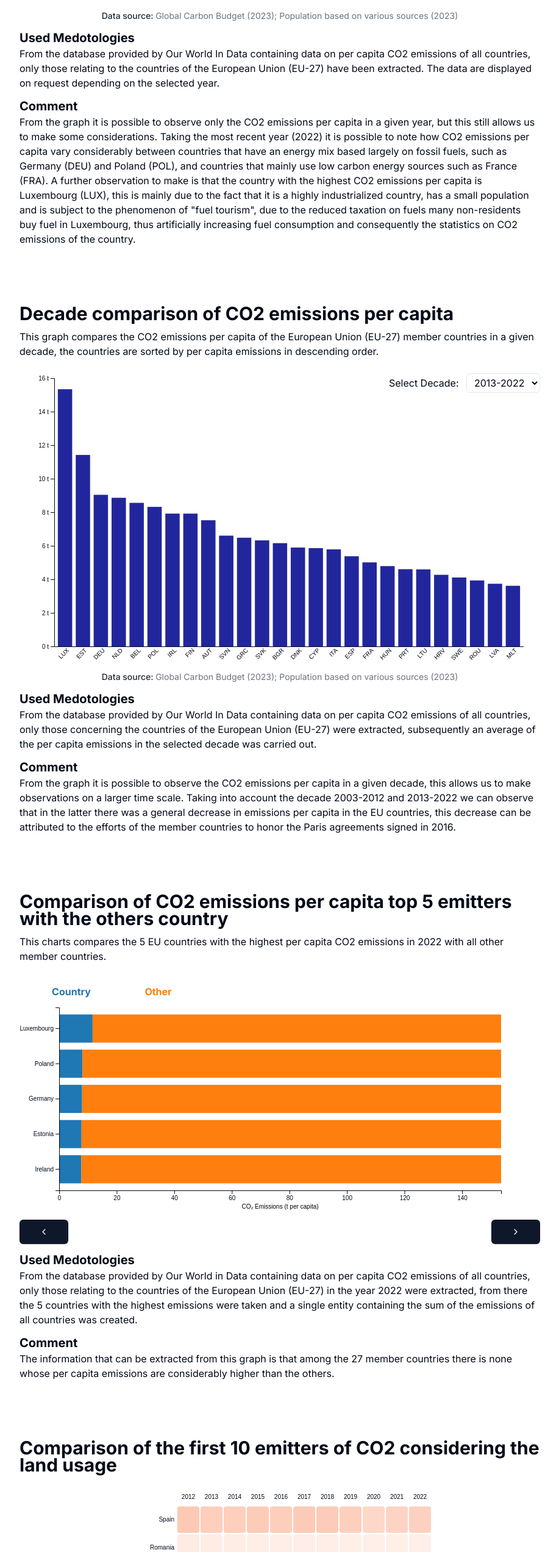
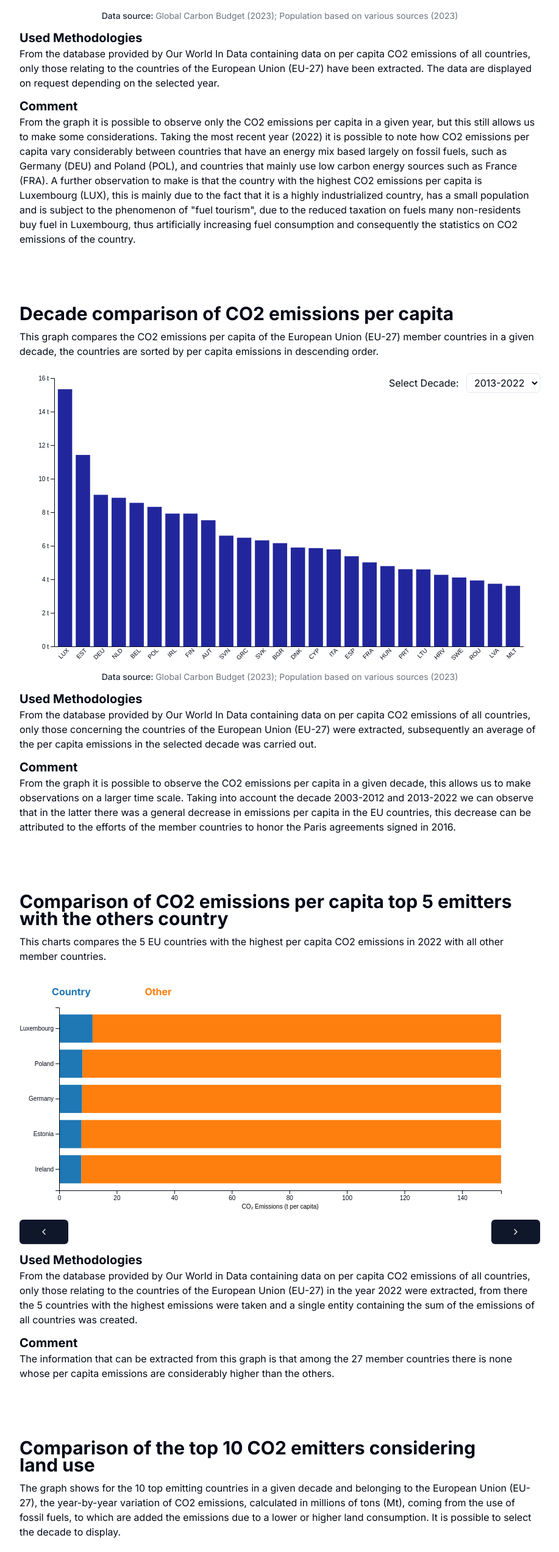
Before and after one commit to Berrutz/DataVis-Project, a Next.js app in the folder web-application/: page /DataVis-Project/assignments/assignment-1 in a window 1280 px wide. Shown: the part 885-3430 px from the top of the page at 61% size, without its empty margins (181-1098 px from the left). Built offline with nearby package versions, Linux system fonts and the light colour scheme.

Commit message:
Added description, methodologies and comment for the heat map

```diff
--- a/web-application/src/app/assignments/assignment-1/page.tsx
+++ b/web-application/src/app/assignments/assignment-1/page.tsx
@@ -72,11 +72,11 @@ export default function Assignment1() {
             )}
           </ChartContainer>
           <ChartContainer
-            asidename="Used Metodologies"
+            asidename="Used Methodologies"
             id="used-metodologies-1"
-            asidekey="used-metodologies-1"
+            asidekey="used-Methodologies-1"
           >
-            <ChartH2Title>Used Medotologies</ChartH2Title>
+            <ChartH2Title>Used Methodologies</ChartH2Title>
             <p>
               From the database provided by Our World In Data containing data on
               per capita CO2 emissions of all countries, only those relating to
@@ -144,11 +144,11 @@ export default function Assignment1() {
             )}
           </ChartContainer>
           <ChartContainer
-            asidename="Used Metodologies"
+            asidename="Used Methodologies"
             id="used-metodologies-2"
-            asidekey="used-metodologies-2"
+            asidekey="used-Methodologies-2"
           >
-            <ChartH2Title>Used Medotologies</ChartH2Title>
+            <ChartH2Title>Used Methodologies</ChartH2Title>
             <p>
               From the database provided by Our World In Data containing data on
               per capita CO2 emissions of all countries, only those concerning
@@ -196,11 +196,11 @@ export default function Assignment1() {
             <StackedBarChartCarousel />
           </ChartContainer>
           <ChartContainer
-            asidename="Used Metodologies"
+            asidename="Used Methodologies"
             id="used-metodologies-3"
-            asidekey="used-metodologies-3"
+            asidekey="used-Methodologies-3"
           >
-            <ChartH2Title>Used Medotologies</ChartH2Title>
+            <ChartH2Title>Used Methodologies</ChartH2Title>
             <p>
               From the database provided by Our World in Data containing data on
               per capita CO2 emissions of all countries, only those relating to
@@ -232,9 +232,16 @@ export default function Assignment1() {
       >
         <ChartHeading>
           <ChartH1Title>
-            Comparison of the first 10 emitters of CO2 considering the land
-            usage
+            Comparison of the top 10 CO2 emitters considering land use
           </ChartH1Title>
+          <p>
+            The graph shows for the 10 top emitting countries in a given decade
+            and belonging to the European Union (EU-27), the year-by-year
+            variation of CO2 emissions, calculated in millions of tons (Mt),
+            coming from the use of fossil fuels, to which are added the
+            emissions due to a lower or higher land consumption. It is possible
+            to select the decade to display.
+          </p>
         </ChartHeading>
         <ChartBody>
           <ChartContainer
@@ -245,6 +252,36 @@ export default function Assignment1() {
           >
             <EUEmissionWithLandUsage />
           </ChartContainer>
+          <ChartContainer
+            asidename="Used Methodologies"
+            id="used-metodologies-4"
+            asidekey="used-Methodologies-4"
+          >
+            <ChartH2Title>Used Methodologies</ChartH2Title>
+            <p>
+              From the database provided by Our World in Data containing data
+              from all countries on CO2 emissions from fossil fuel use and land
+              use, only those relating to the countries of the European Union
+              (EU-27) from 1955 to 2022 were extracted, from there for each
+              decade the 10 countries with the highest average emissions were
+              chosen.
+            </p>
+          </ChartContainer>
+          <ChartContainer
+            asidename="Comment"
+            id="comment-4"
+            asidekey="comment-4"
+          >
+            <ChartH2Title>Comment</ChartH2Title>
+            <p>
+              In this graph you can see the rapid year-by-year variation of CO2
+              emissions in the last decade 2012-2022, as well as a clear general
+              decrease in emissions in the latter compared to the previous
+              decade 2002-2012. From the graph you can also see which countries
+              use more fossil fuels, but to compare them you have to keep in
+              mind the various levels of industrialization.
+            </p>
+          </ChartContainer>
         </ChartBody>
       </ChartSection>
     </AssignmentPage>
```
Lines whose indentation alone changed are shown as unchanged.
